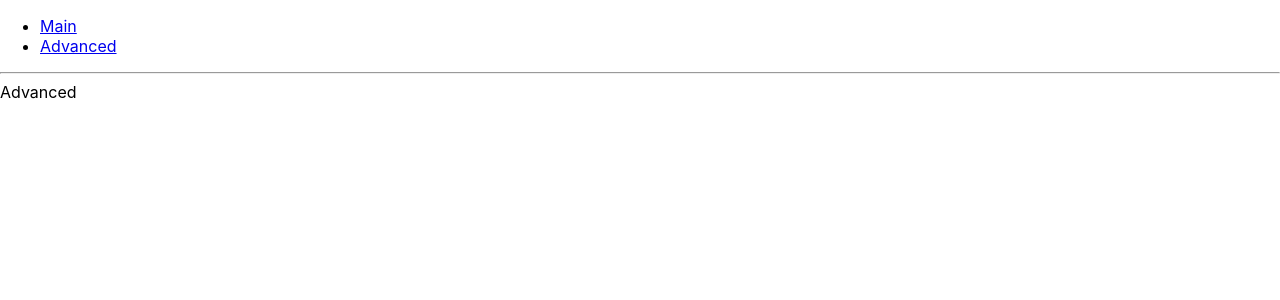
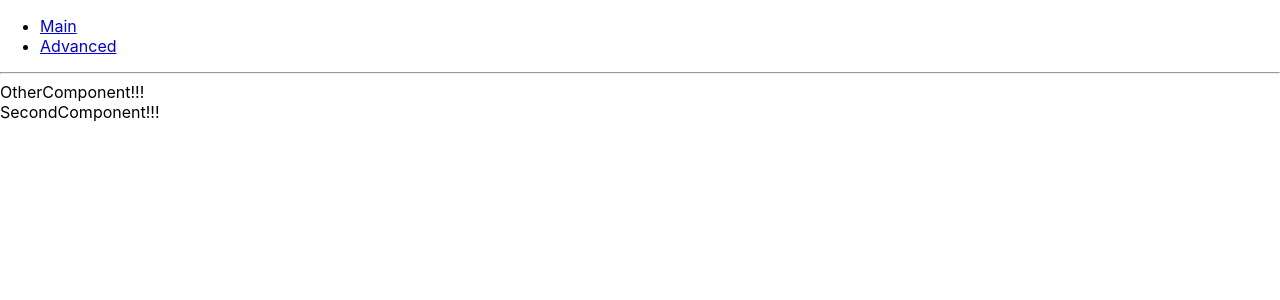
Before and after one commit to echo-fefe/play-react, a React (Create React App) app in the folder document-demo/: page /advanced in a window 1280 px wide. Shown: the top 300 px of the page. Built offline with nearby package versions, Linux system fonts and the light colour scheme.

Commit message:
feat: Code-Splitting

```diff
--- a/document-demo/src/index.js
+++ b/document-demo/src/index.js
@@ -1,32 +1,57 @@
-import React from 'react';
+import React, { Suspense, lazy } from 'react';
 import ReactDOM from 'react-dom';
-import { BrowserRouter as Router, Route, Link } from 'react-router-dom'
+import { BrowserRouter as Router, Route, Link, Switch } from 'react-router-dom'
 import './index.css';
+import * as serviceWorker from './serviceWorker';
+
 // import App from './App';
-import * as serviceWorker from './serviceWorker';
-import Main from './modules/Main/index'
-import Advanced from './modules/Advanced/index'
-
 // ReactDOM.render(<App />, document.getElementById('root'));
 
-const BasicExample = () => (
+// import Main from './modules/Main/index'
+// import Advanced from './modules/Advanced/index'
+
+// const BasicExample = () => (
+//   <Router>
+//     <div>
+//       <ul>
+//         <li><Link to="/">Main</Link></li>
+//         <li><Link to="/advanced">Advanced</Link></li>
+//       </ul>
+
+//       <hr />
+
+//       <Route exact path="/" component={Main} />
+//       <Route path="/advanced" component={Advanced} />
+//     </div>
+//   </Router>
+// )
+
+const Main = lazy(() => import('./modules/Main/index'))
+const Advanced = lazy(() => import('./modules/Advanced/index'))
+
+const LazyExample = () => (
   <Router>
     <div>
       <ul>
         <li><Link to="/">Main</Link></li>
         <li><Link to="/advanced">Advanced</Link></li>
       </ul>
+    </div>
 
-      <hr />
+    <hr />
 
-      <Route exact path="/" component={Main} />
-      <Route path="/advanced" component={Advanced} />
-    </div>
+    <Suspense fallback={<div>Loading...</div>}>
+      {/* TODO: <Switch>渲染与该地址匹配的第一个子节点 <Route> 或者 <Redirect> */}
+      <Switch>
+        <Route exact path="/" component={Main} />
+        <Route path="/advanced" component={Advanced} />
+      </Switch>
+    </Suspense>
   </Router>
 )
 
 ReactDOM.render(
-  <BasicExample />,
+  <LazyExample />,
   document.getElementById('root')
 );
 
--- /dev/null
+++ b/document-demo/src/modules/Advanced/ErrorBoundary.js
@@ -0,0 +1,9 @@
+import React from 'react'
+
+const ErrorBoundary = (props) => (
+  <div>
+    {props.children}
+  </div>
+)
+
+export default ErrorBoundary
--- /dev/null
+++ b/document-demo/src/modules/Advanced/ManyComponents.js
@@ -0,0 +1,13 @@
+import React from 'react'
+
+export const FirstComponent = () => (
+  <div>
+    FirstComponent!!!
+  </div>
+)
+
+export const SecondComponent = () => (
+  <div>
+    SecondComponent!!!
+  </div>
+)
--- /dev/null
+++ b/document-demo/src/modules/Advanced/MyComponent.js
@@ -0,0 +1,5 @@
+// TODO: React.lazy 目前只支持默认导出（default exports）
+// 如果你想被引入的模块使用命名导出（named exports），你可以创建一个中间模块，来重新导出为默认模块
+// 这能保证 tree shaking 不会出错，并且不必引入不需要的组件
+
+export { SecondComponent as default } from './ManyComponents'
--- /dev/null
+++ b/document-demo/src/modules/Advanced/OtherComponent.js
@@ -0,0 +1,9 @@
+import React from 'react'
+
+const OtherComponent = () => (
+  <div>
+    OtherComponent!!!
+  </div>
+)
+
+export default OtherComponent
--- a/document-demo/src/modules/Advanced/index.js
+++ b/document-demo/src/modules/Advanced/index.js
@@ -1,9 +1,31 @@
-import React from 'react'
+import React, { Suspense } from 'react'
+import ErrorBoundary from './ErrorBoundary'
 
+// TODO: React.lazy 函数能让你像渲染常规组件一样处理动态引入（的组件)
+// 接受一个函数，这个函数需要动态调用 import()
+// 它必须返回一个 Promise，该 Promise 需要 resolve 一个 defalut export 的 React 组件
+
+// TODO: 应在 Suspense 组件中渲染 lazy 组件
+// 如此使得我们可以使用在等待加载 lazy 组件时做优雅降级（如 loading 指示器等）
+// 可以将 Suspense 组件置于懒加载组件之上的 任何位置!!!
+// 甚至可以用一个 Suspense 组件包裹 多个懒加载组件
+
+// TODO: fallback 属性接受任何在组件加载过程中你想展示的 React 元素
+
+const OtherComponent = React.lazy(() => import('./OtherComponent'))
+const MyComponent = React.lazy(() => import('./MyComponent'))
+
+// 如果模块加载失败（如网络问题），它会触发一个错误。
+// 你可以通过异常捕获边界（Error boundaries）技术来处理这些情况，以显示良好的用户体验并管理恢复事宜
 const Advanced = () => (
-  <div>
-    Advanced
-  </div>
+  <ErrorBoundary>
+    <Suspense fallback={<div>Loading...</div>}>
+      <section>
+        <OtherComponent />
+        <MyComponent />
+      </section>
+    </Suspense>
+  </ErrorBoundary>
 )
 
 export default Advanced
```
